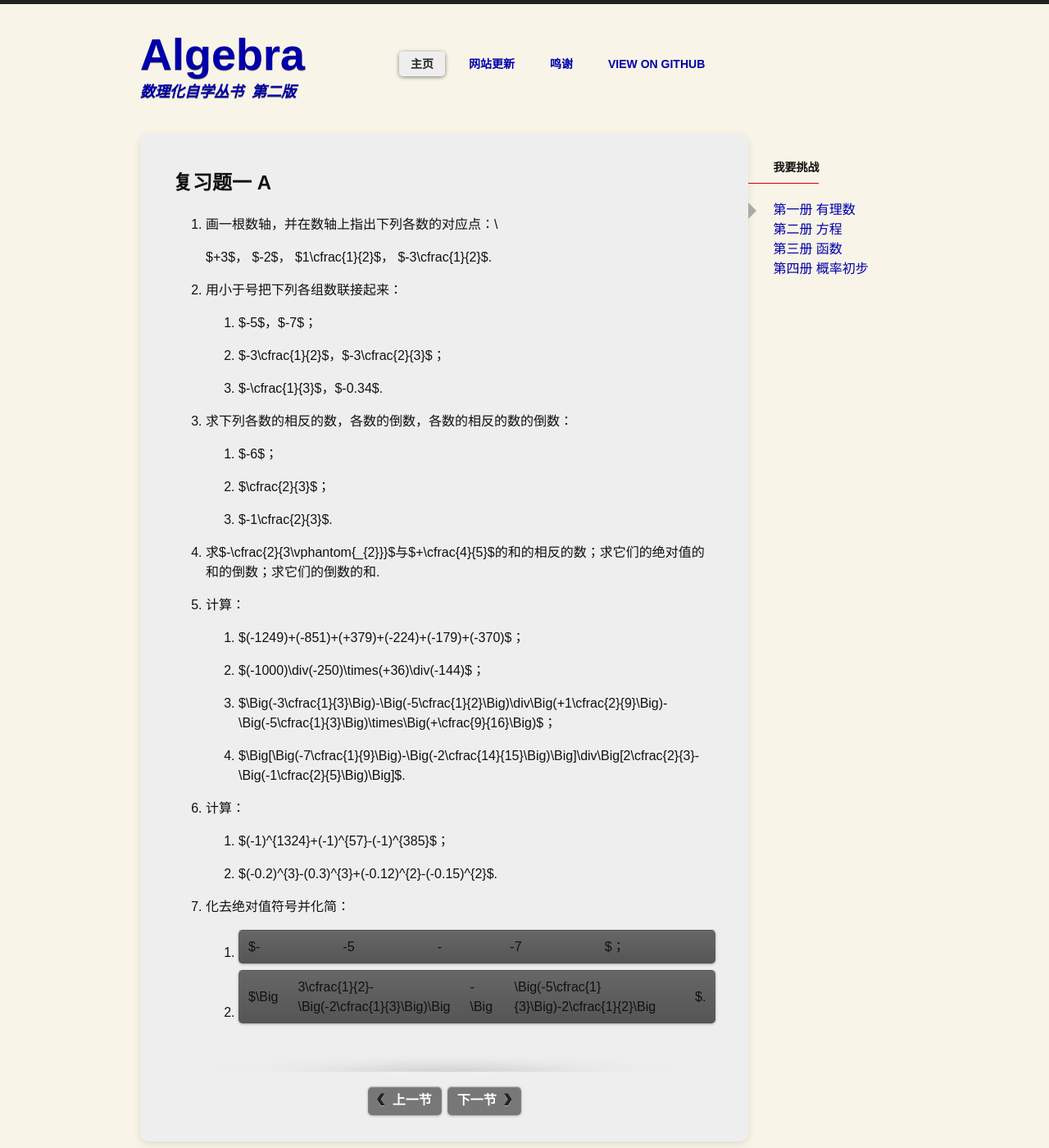
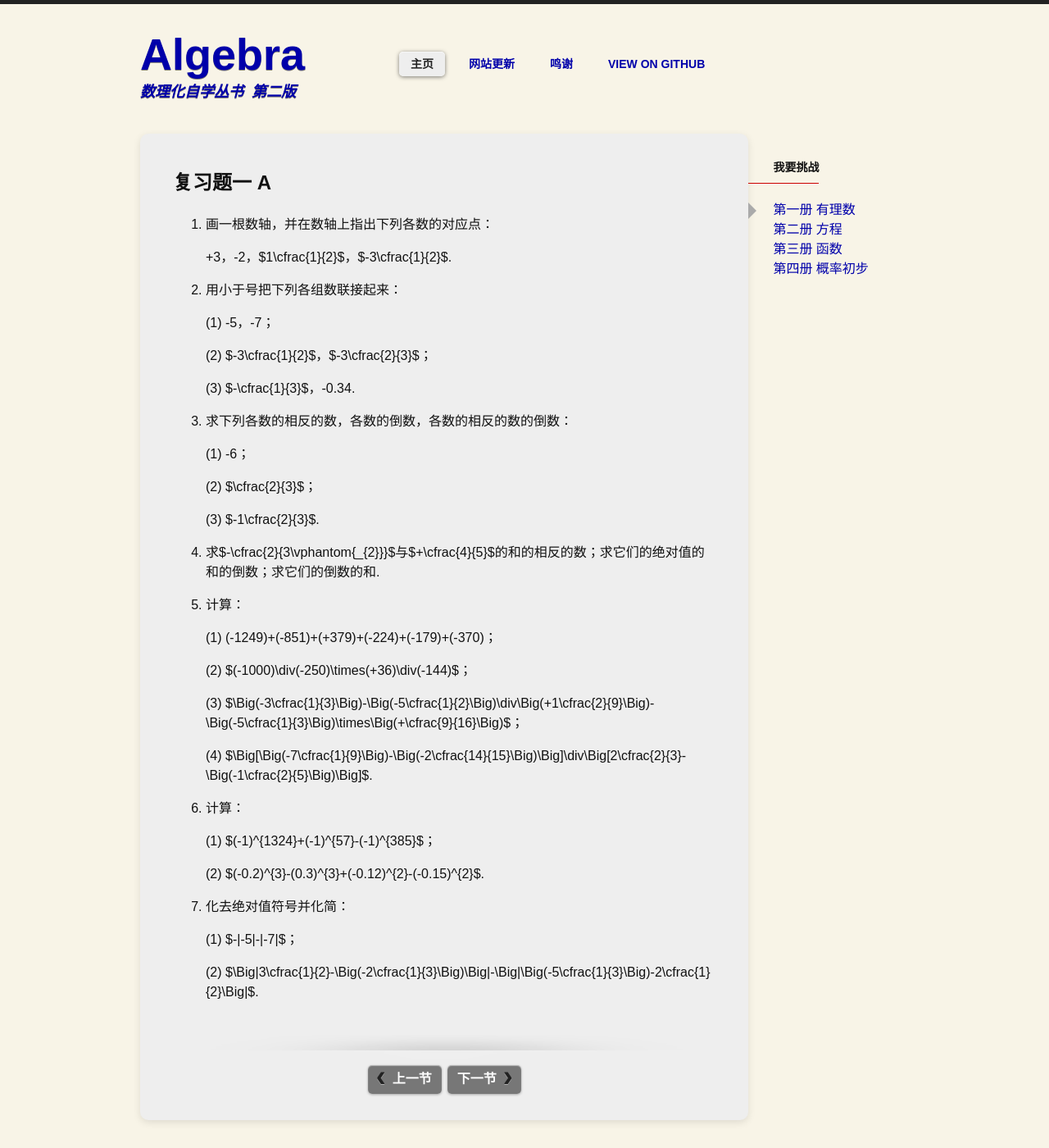
Before and after one commit to ccpaging/algebra, a Jekyll site: the page built from algebra1/ch01/ch01-review-a.md, in a window 1280 px wide and 1400 px high. Shown: the whole window at 82% size. Built offline with Jekyll 4.4.1, drawn with Linux system fonts in a browser that asks for light colours; some web fonts are replaced; comment, search, counter and statistics services are not loaded.

Commit message:
add algebra1 ch01-reviewa

```diff
--- a/algebra1/ch01/ch01-review-a.md
+++ b/algebra1/ch01/ch01-review-a.md
@@ -9,46 +9,46 @@ permalink: /algebra1/ch01-review-a/
 复习题一 A
 ----
 
-1.  画一根数轴，并在数轴上指出下列各数的对应点：\
+1.  画一根数轴，并在数轴上指出下列各数的对应点：
 
-    $+3$， $-2$， $1\cfrac{1}{2}$， $-3\cfrac{1}{2}$.
+    +3，-2，$1\cfrac{1}{2}$，$-3\cfrac{1}{2}$.
 
 2.  用小于号把下列各组数联接起来：
 
-    1.  $-5$，$-7$；
+    (1)  -5，-7；
 
-    2.  $-3\cfrac{1}{2}$，$-3\cfrac{2}{3}$；
+    (2)  $-3\cfrac{1}{2}$，$-3\cfrac{2}{3}$；
 
-    3.  $-\cfrac{1}{3}$，$-0.34$.
+    (3)  $-\cfrac{1}{3}$，-0.34.
 
 3.  求下列各数的相反的数，各数的倒数，各数的相反的数的倒数：
 
-    1.  $-6$；
+    (1)  -6；
 
-    2.  $\cfrac{2}{3}$；
+    (2)  $\cfrac{2}{3}$；
 
-    3.  $-1\cfrac{2}{3}$.
+    (3)  $-1\cfrac{2}{3}$.
 
 4.  求$-\cfrac{2}{3\vphantom{_{2}}}$与$+\cfrac{4}{5}$的和的相反的数；求它们的绝对值的和的倒数；求它们的倒数的和.
 
 5.  计算：
 
-    1.  $(-1249)+(-851)+(+379)+(-224)+(-179)+(-370)$；
+    (1)  (-1249)+(-851)+(+379)+(-224)+(-179)+(-370)；
 
-    2.  $(-1000)\div(-250)\times(+36)\div(-144)$；
+    (2)  $(-1000)\div(-250)\times(+36)\div(-144)$；
 
-    3.  $\Big(-3\cfrac{1}{3}\Big)-\Big(-5\cfrac{1}{2}\Big)\div\Big(+1\cfrac{2}{9}\Big)-\Big(-5\cfrac{1}{3}\Big)\times\Big(+\cfrac{9}{16}\Big)$；
+    (3)  $\Big(-3\cfrac{1}{3}\Big)-\Big(-5\cfrac{1}{2}\Big)\div\Big(+1\cfrac{2}{9}\Big)-\Big(-5\cfrac{1}{3}\Big)\times\Big(+\cfrac{9}{16}\Big)$；
 
-    4.  $\Big[\Big(-7\cfrac{1}{9}\Big)-\Big(-2\cfrac{14}{15}\Big)\Big]\div\Big[2\cfrac{2}{3}-\Big(-1\cfrac{2}{5}\Big)\Big]$.
+    (4)  $\Big[\Big(-7\cfrac{1}{9}\Big)-\Big(-2\cfrac{14}{15}\Big)\Big]\div\Big[2\cfrac{2}{3}-\Big(-1\cfrac{2}{5}\Big)\Big]$.
 
 6.  计算：
 
-    1.  $(-1)^{1324}+(-1)^{57}-(-1)^{385}$；
+    (1)  $(-1)^{1324}+(-1)^{57}-(-1)^{385}$；
 
-    2.  $(-0.2)^{3}-(0.3)^{3}+(-0.12)^{2}-(-0.15)^{2}$.
+    (2)  $(-0.2)^{3}-(0.3)^{3}+(-0.12)^{2}-(-0.15)^{2}$.
 
 7.  化去绝对值符号并化简：
 
-    1.  $-|-5|-|-7|$；
+    (1)  $-\|-5\|-\|-7\|$；
 
-    2.  $\Big|3\cfrac{1}{2}-\Big(-2\cfrac{1}{3}\Big)\Big|-\Big|\Big(-5\cfrac{1}{3}\Big)-2\cfrac{1}{2}\Big|$.
+    (2)  $\Big\|3\cfrac{1}{2}-\Big(-2\cfrac{1}{3}\Big)\Big\|-\Big\|\Big(-5\cfrac{1}{3}\Big)-2\cfrac{1}{2}\Big\|$.
```
